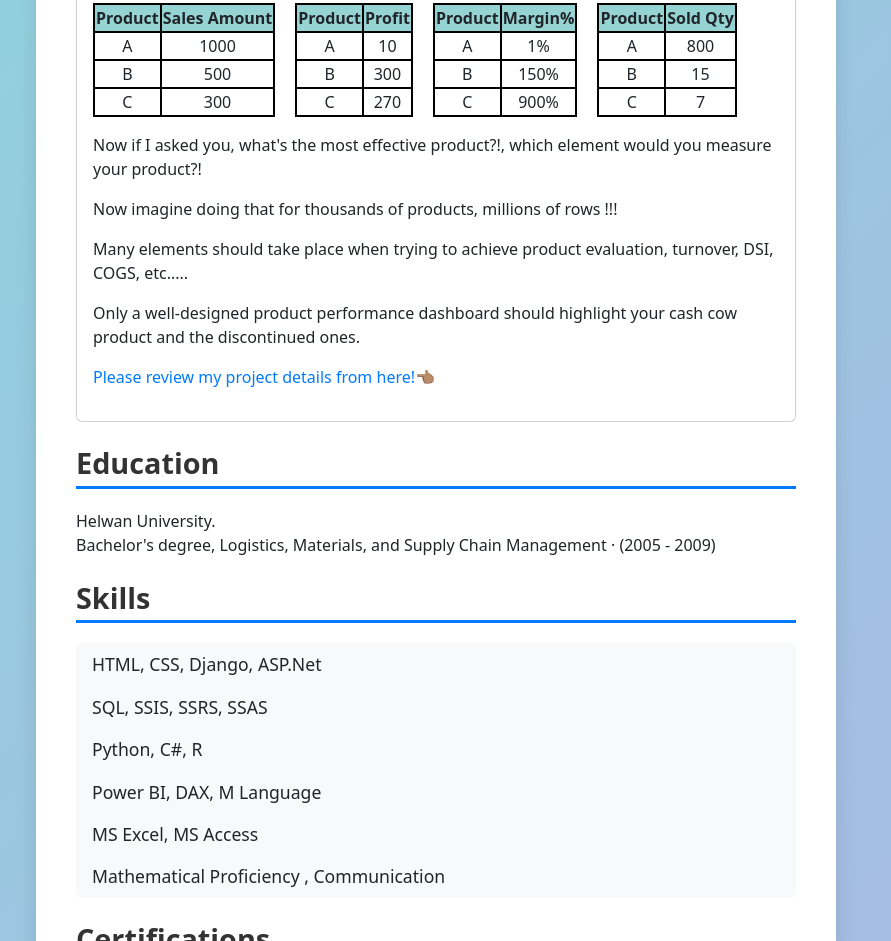
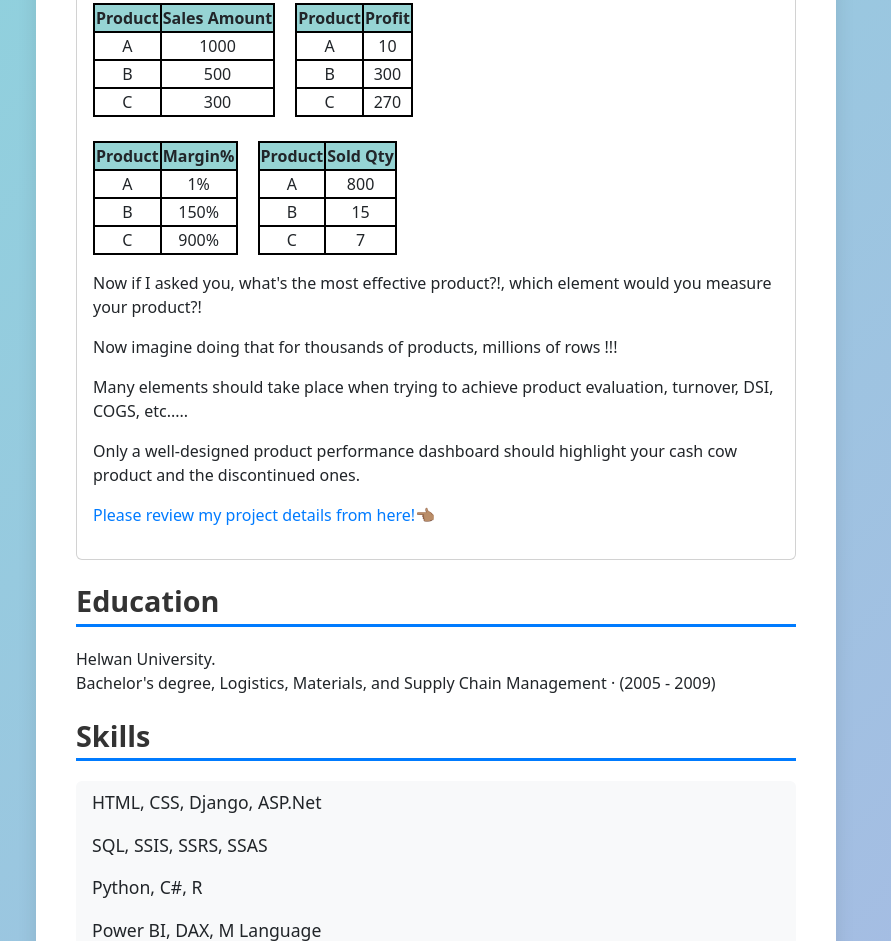
Before and after one commit to Amrselim-89/myresume, a plain HTML site: page index.html in a window 1280 px wide. Shown: the part 2434-3375 px from the top of the page, without its empty margins (204-1095 px from the left). Drawn offline with nearby package versions, Linux system fonts and the light colour scheme.

Commit message:
adjust table

```diff
--- a/index.html
+++ b/index.html
@@ -207,6 +207,9 @@ I have delivered some outstanding Power BI reports which comprise of Digital Mar
                                         <td>270</td>
                                     </tr>
                                 </table>
+                            </div>
+                                     <br>
+                            <div class="container2">
                                 <table>
                                     <thead>
                                         <th>Product</th>
```
